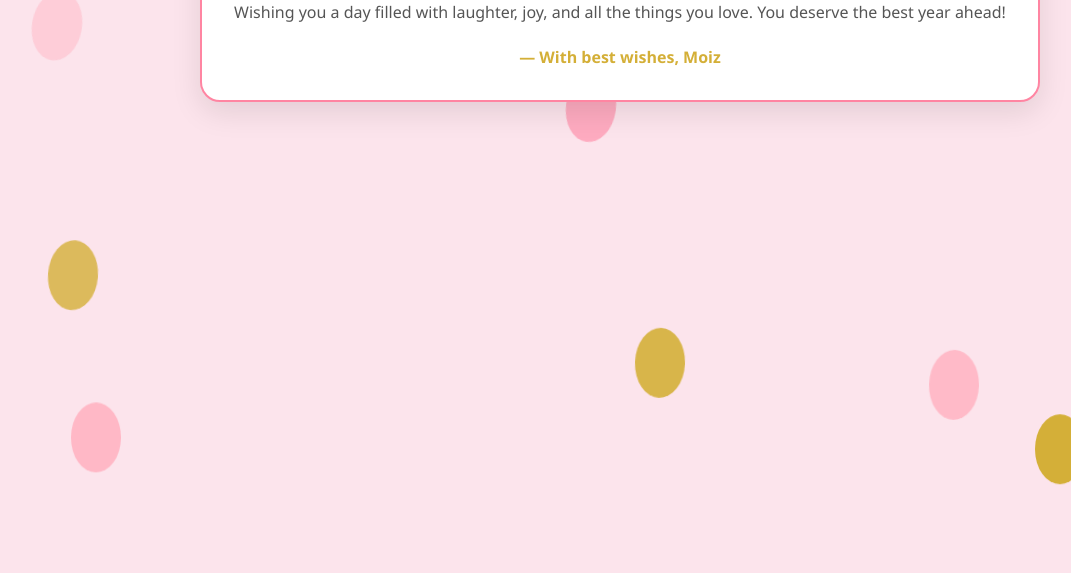
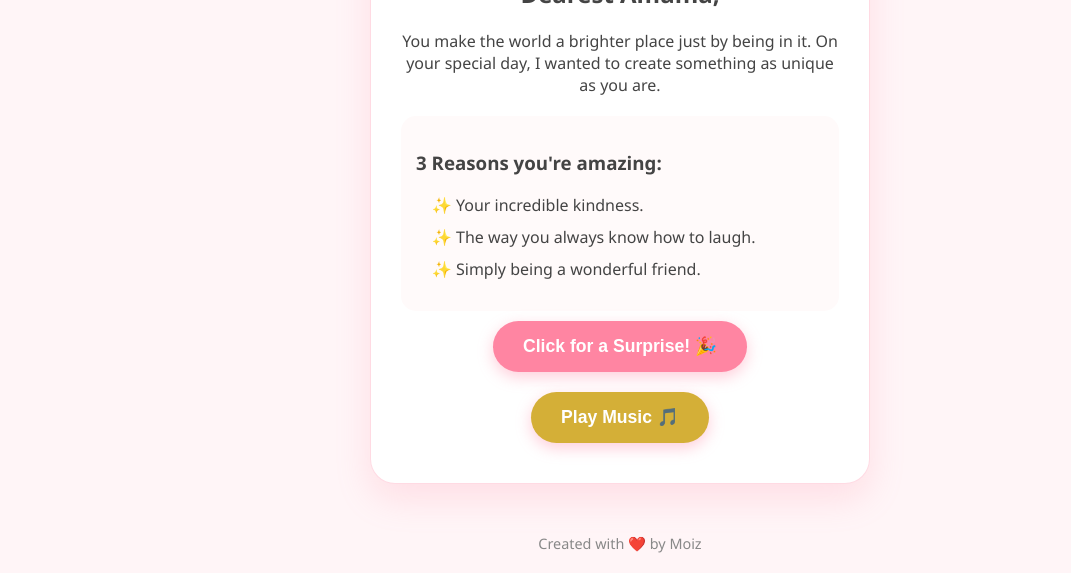
Before and after one commit to hollowmarcus76-maker/UMAMU, a plain HTML site: page index.html in a window 1280 px wide. Shown: the part 415-988 px from the top of the page, without its empty margins (20-1091 px from the left). Before the commit the page ends 899 px from the top, so only its background shows below. Drawn offline with nearby package versions, Linux system fonts and the light colour scheme.

Commit message:
index.html

```diff
--- a/index.html
+++ b/index.html
@@ -3,74 +3,220 @@
 <head>
     <meta charset="UTF-8">
     <meta name="viewport" content="width=device-width, initial-scale=1.0">
-    <title>Happy Birthday Amama!</title>
+    <title>For Amama | Happy Birthday</title>
+    <script src="https://cdn.jsdelivr.net/npm/canvas-confetti@1.5.1/dist/confetti.browser.min.js"></script>
     <style>
         :root {
-            --primary: #ff85a2;
-            --secondary: #fce4ec;
-            --accent: #d4af37;
+            --pink: #ff85a2;
+            --dark-pink: #f06292;
+            --gold: #d4af37;
+            --soft-bg: #fff5f7;
         }
+
         body {
             margin: 0;
-            padding: 0;
-            font-family: 'Segoe UI', Tahoma, Geneva, Verdana, sans-serif;
-            background: var(--secondary);
+            background: var(--soft-bg);
+            font-family: 'Segoe UI', Roboto, sans-serif;
+            color: #444;
+            overflow-x: hidden;
+        }
+
+        /* Floating Hearts Animation */
+        .heart {
+            position: fixed;
+            color: var(--pink);
+            font-size: 20px;
+            animation: floatUp 6s linear infinite;
+            z-index: -1;
+            opacity: 0.6;
+        }
+
+        @keyframes floatUp {
+            0% { transform: translateY(100vh) rotate(0deg); opacity: 1; }
+            100% { transform: translateY(-10vh) rotate(360deg); opacity: 0; }
+        }
+
+        .container {
+            max-width: 500px;
+            margin: 0 auto;
+            padding: 20px;
+            text-align: center;
+        }
+
+        header {
+            padding: 50px 0;
+        }
+
+        h1 {
+            font-size: 3rem;
+            color: var(--dark-pink);
+            margin: 0;
+            text-shadow: 2px 2px 4px rgba(0,0,0,0.1);
+        }
+
+        /* Countdown Style */
+        #countdown {
             display: flex;
             justify-content: center;
-            align-items: center;
-            min-height: 100vh;
-            overflow-x: hidden;
-            text-align: center;
+            gap: 15px;
+            margin: 20px 0;
         }
+
+        .time-box {
+            background: white;
+            padding: 10px;
+            border-radius: 10px;
+            box-shadow: 0 4px 10px rgba(0,0,0,0.05);
+            min-width: 60px;
+        }
+
+        .time-box span {
+            display: block;
+            font-size: 1.5rem;
+            font-weight: bold;
+            color: var(--pink);
+        }
+
+        /* Message Section */
         .card {
             background: white;
-            padding: 2rem;
-            border-radius: 20px;
-            box-shadow: 0 10px 30px rgba(0,0,0,0.1);
-            max-width: 90%;
-            z-index: 10;
-            border: 2px solid var(--primary);
+            padding: 30px;
+            border-radius: 25px;
+            box-shadow: 0 15px 35px rgba(255, 133, 162, 0.2);
+            margin-bottom: 30px;
+            border: 1px solid rgba(255, 133, 162, 0.3);
         }
-        h1 { color: var(--primary); font-size: 2.5rem; margin-bottom: 0.5rem; }
-        p { color: #555; line-height: 1.6; }
-        .from { font-weight: bold; color: var(--accent); margin-top: 20px; }
 
-        /* Floating Balloons Animation */
-        .balloon {
-            position: absolute;
-            bottom: -100px;
-            width: 50px;
-            height: 70px;
-            background: var(--primary);
-            border-radius: 50%;
-            opacity: 0.7;
-            animation: float 8s infinite ease-in;
+        .reasons {
+            text-align: left;
+            background: #fffafa;
+            padding: 15px;
+            border-radius: 15px;
+            margin-top: 20px;
         }
-        @keyframes float {
-            0% { transform: translateY(0) rotate(0deg); opacity: 1; }
-            100% { transform: translateY(-110vh) rotate(20deg); opacity: 0; }
+
+        .reasons li {
+            margin-bottom: 10px;
+            list-style-type: "✨ ";
+        }
+
+        /* Interactive Buttons */
+        .btn {
+            background: var(--pink);
+            color: white;
+            border: none;
+            padding: 15px 30px;
+            border-radius: 50px;
+            font-size: 1.1rem;
+            font-weight: bold;
+            cursor: pointer;
+            box-shadow: 0 5px 15px rgba(255, 133, 162, 0.4);
+            transition: transform 0.2s;
+            margin: 10px;
+        }
+
+        .btn:active { transform: scale(0.95); }
+
+        .btn-gold { background: var(--gold); }
+
+        footer {
+            margin-top: 50px;
+            font-size: 0.9rem;
+            color: #888;
         }
     </style>
 </head>
 <body>
 
-    <div class="card">
-        <h1>Happy Birthday, Amama! 🎂</h1>
-        <p>Wishing you a day filled with laughter, joy, and all the things you love. You deserve the best year ahead!</p>
-        <div class="from">— With best wishes, Moiz</div>
+    <div class="container">
+        <header>
+            <h1>Amama 🎂</h1>
+            <p>Today is all about you!</p>
+        </header>
+
+        <div id="countdown">
+            <div class="time-box"><span id="days">00</span>days</div>
+            <div class="time-box"><span id="hours">00</span>hrs</div>
+            <div class="time-box"><span id="mins">00</span>mins</div>
+        </div>
+
+        <div class="card">
+            <h2>Dearest Amama,</h2>
+            <p>You make the world a brighter place just by being in it. On your special day, I wanted to create something as unique as you are.</p>
+
+            <div class="reasons">
+                <h3>3 Reasons you're amazing:</h3>
+                <ul>
+                    <li>Your incredible kindness.</li>
+                    <li>The way you always know how to laugh.</li>
+                    <li>Simply being a wonderful friend.</li>
+                </ul>
+            </div>
+
+            <button class="btn" onclick="fireConfetti()">Click for a Surprise! 🎉</button>
+            <button class="btn btn-gold" id="musicBtn" onclick="toggleMusic()">Play Music 🎵</button>
+        </div>
+
+        <footer>
+            Created with ❤️ by Moiz
+        </footer>
     </div>
 
+    <audio id="bdaySong" loop>
+        <source src="https://www.soundhelix.com/examples/mp3/SoundHelix-Song-1.mp3" type="audio/mpeg">
+    </audio>
+
     <script>
-        function createBalloon() {
-            const balloon = document.createElement('div');
-            balloon.className = 'balloon';
-            balloon.style.left = Math.random() * 100 + 'vw';
-            balloon.style.backgroundColor = ['#ff85a2', '#ffb7c5', '#d4af37'][Math.floor(Math.random() * 3)];
-            balloon.style.animationDuration = (Math.random() * 5 + 5) + 's';
-            document.body.appendChild(balloon);
-            setTimeout(() => balloon.remove(), 8000);
+        // 1. Confetti Function
+        function fireConfetti() {
+            confetti({
+                particleCount: 150,
+                spread: 70,
+                origin: { y: 0.6 },
+                colors: ['#ff85a2', '#d4af37', '#ffffff']
+            });
         }
-        setInterval(createBalloon, 700);
+
+        // 2. Heart Rain
+        function createHeart() {
+            const heart = document.createElement('div');
+            heart.classList.add('heart');
+            heart.innerHTML = '❤️';
+            heart.style.left = Math.random() * 100 + 'vw';
+            heart.style.animationDuration = Math.random() * 3 + 3 + 's';
+            document.body.appendChild(heart);
+            setTimeout(() => heart.remove(), 6000);
+        }
+        setInterval(createHeart, 500);
+
+        // 3. Countdown Logic (Set to her actual birth date)
+        const targetDate = new Date("March 15, 2024 00:00:00").getTime(); // <--- CHANGE THIS DATE
+
+        setInterval(() => {
+            const now = new Date().getTime();
+            const diff = targetDate - now;
+
+            if (diff > 0) {
+                document.getElementById('days').innerText = Math.floor(diff / (1000 * 60 * 60 * 24));
+                document.getElementById('hours').innerText = Math.floor((diff % (1000 * 60 * 60 * 24)) / (1000 * 60 * 60));
+                document.getElementById('mins').innerText = Math.floor((diff % (1000 * 60 * 60)) / (1000 * 60));
+            } else {
+                document.getElementById('countdown').innerHTML = "<h3>IT'S YOUR DAY! 🥳</h3>";
+            }
+        }, 1000);
+
+        // 4. Music Toggle
+        function toggleMusic() {
+            const song = document.getElementById('bdaySong');
+            const btn = document.getElementById('musicBtn');
+            if (song.paused) {
+                song.play();
+                btn.innerText = "Pause Music ⏸️";
+            } else {
+                song.pause();
+                btn.innerText = "Play Music 🎵";
+            }
+        }
     </script>
 </body>
 </html>
```
